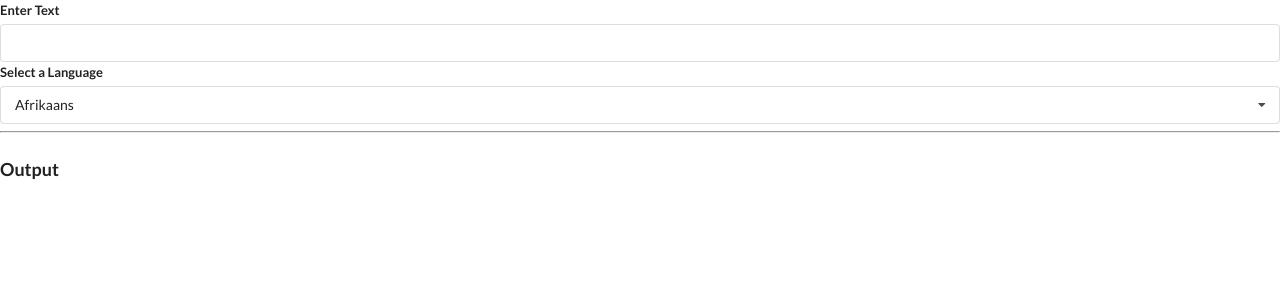
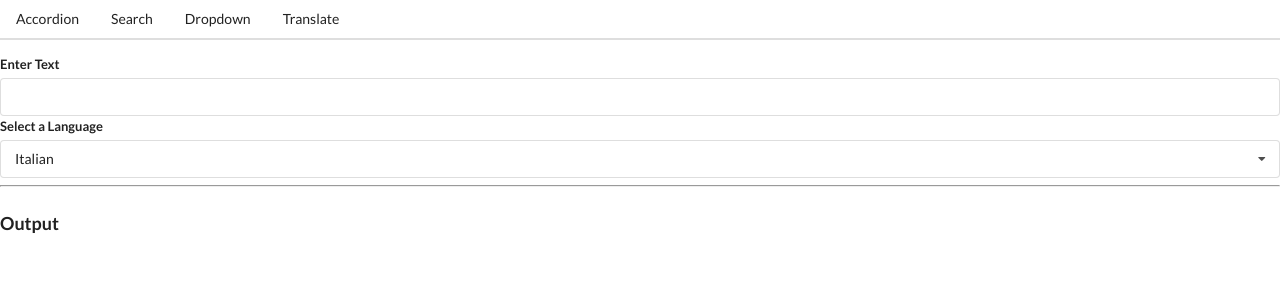
Before and after one commit to Hikari7/React_tutorial_Accordion, a React (Create React App) app: page /translate in a window 1280 px wide. Shown: the top 300 px of the page. Built offline with nearby package versions, Linux system fonts and the light colour scheme; no server answers.

Commit message:
added Header, Link, Route

```diff
--- a/src/App.js
+++ b/src/App.js
@@ -3,6 +3,8 @@
 import Search from "./components/Search";
 import Dropdown from "./components/Dropdown";
 import Translate from "./components/Translate";
+import Route from "./components/Route";
+import Header from "./components/Header";
 
 //Accordinon componentに伝達される
 const items = [
@@ -36,13 +38,39 @@
 ];
 
 //items={items}はitemsという名前のpropsとして通信している
-export default () => {
+const App = () => {
   //userが現在選択されている項目を変更するたびに選択された項目を変更する、のでuseState使う
+  //onSelectedChange=選択された状態の一部を更新する関数
+  const [selected, setSelected] = useState(options[0]);
 
-  //onSelectedChange=選択された状態の一部を更新する関数
+  //Route componentをそれぞれ分けて書く
+  //whenever we provide on inside of another tag, that inner element right there
+  //is provided to the outer one as a prop called children
+
+  //propsも渡さないとエラー出てしまう(dropdown component)
+  //useStateも定義しとく(defaule valueはoptions[0])
   return (
     <div>
-      <Translate />
+      <Header />
+
+      <Route path="/">
+        <Accordion items={items} />
+      </Route>
+      <Route path="/list">
+        <Search />
+      </Route>
+      <Route path="/dropdown">
+        <Dropdown
+          label="Select a color"
+          options={options}
+          selected={selected}
+          onSelectedChange={setSelected}
+        />
+      </Route>
+      <Route path="/translate">
+        <Translate />
+      </Route>
     </div>
   );
 };
+export default App;
--- a/src/components/Accordion.js
+++ b/src/components/Accordion.js
@@ -29,6 +29,8 @@
       </React.Fragment>
     );
   });
+
+  return <div className="ui styled accordion">{renderedItems}</div>;
 };
 
 export default Accordion;
--- a/src/components/Convert.js
+++ b/src/components/Convert.js
@@ -9,7 +9,7 @@
   //text propsが変更される度に実行する
   useEffect(() => {
     const timerId = setTimeout(() => {
-      //500m描画経過し、このタイマーをキャンセルしない限り、bouncetextのstateをtextに更新する
+      //500m描画経過し、このタイマーをキャンセルしない限り、bouncetextのstateをtcextに更新する
       setDebouncedText(text);
     }, 500);
 
--- /dev/null
+++ b/src/components/Header.js
@@ -0,0 +1,24 @@
+import React from "react";
+import Link from "./Link";
+
+const Header = () => {
+  //link components receives href, className, text = propsとして受け取る
+  return (
+    <div className="ui secondary pointing menu">
+      <Link href="/" className="item">
+        Accordion
+      </Link>
+      <Link href="/list" className="item">
+        Search
+      </Link>
+      <Link href="/dropdown" className="item">
+        Dropdown
+      </Link>
+      <Link href="/translate" className="item">
+        Translate
+      </Link>
+    </div>
+  );
+};
+
+export default Header;
--- /dev/null
+++ b/src/components/Link.js
@@ -0,0 +1,18 @@
+import React from "react";
+
+//Headerに必要なpropsを作る
+//propsはオブジェクト{}で囲まないとエラーが出ちゃう？？？？？？？？？？
+const Link = ({ className, href, children }) => {
+  //event handler使ったら必ずevent object受け取る
+  const onClick = (event) => {
+    event.preventDefault();
+  };
+
+  return (
+    <a onClick={onClick} className={className} href={href}>
+      {children}
+    </a>
+  );
+};
+
+export default Link;
--- /dev/null
+++ b/src/components/Route.js
@@ -0,0 +1,9 @@
+//JSXがないのでreactは別にインポートしなくていい
+
+//2つのpropsを渡す(path, 条件付きで表示したいコンポーネント)
+const Route = ({ path, children }) => {
+  //pathnameがpathと同じならchildrenを返して、そうでなければnullを返す
+  return window.location.pathname === path ? children : null;
+};
+
+export default Route;
--- a/src/components/Translate.js
+++ b/src/components/Translate.js
@@ -3,6 +3,10 @@
 import Convert from "./Convert";
 
 const options = [
+  {
+    label: "Italian",
+    value: "It",
+  },
   {
     label: "Afrikaans",
     value: "af",
@@ -22,6 +26,10 @@
   {
     label: "Japanese",
     value: "ja",
+  },
+  {
+    label: "English",
+    value: "en",
   },
 ];
 
```
